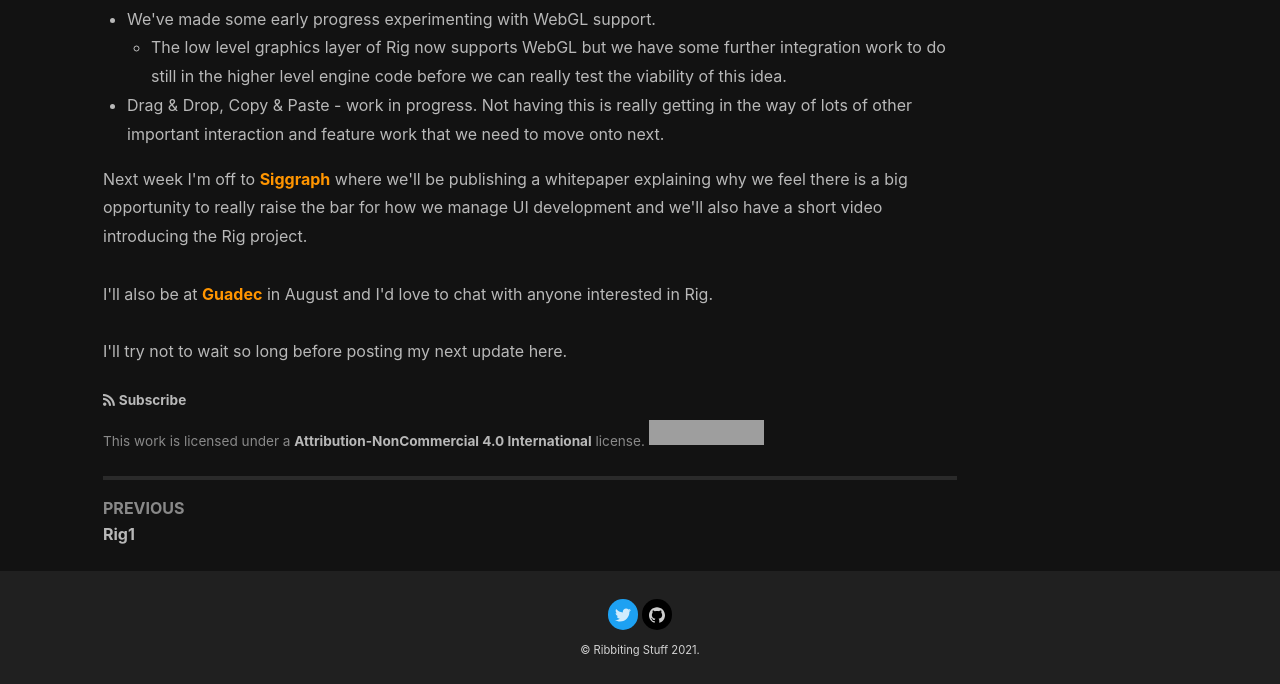
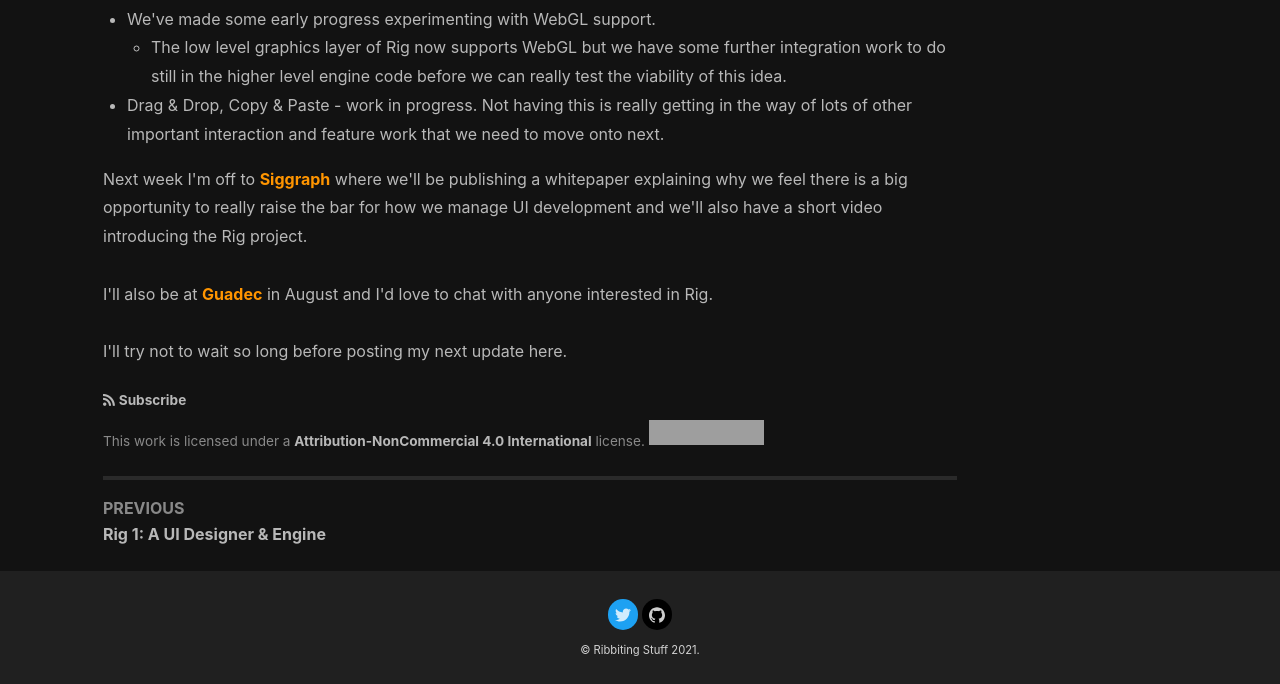
Before and after one commit to rib/rib.github.io, a Jekyll site: the page built from _posts/2013-07-15-rig-status-update.html, in a window 1280 px wide and 900 px high, scrolled down 2911 px, cut to the strip 216-900 px from the top of the window. Built offline with Jekyll 4.4.1, drawn with Linux system fonts in a browser that asks for light colours; nearby versions of some CDN libraries; grey boxes are pictures that could not be loaded.

Commit message:
Fix post titles

```diff
--- a/_posts/2012-10-31-rig1.html
+++ b/_posts/2012-10-31-Rig-1-A-UI-Designer-and-Engine.html
@@ -1,5 +1,5 @@
 ---
-Title: Rig 1 - A UI designer & engine
+title: "Rig 1: A UI Designer & Engine"
 ---
 
 <br />
--- a/_posts/2013-07-15-rig-status-update.html
+++ b/_posts/2013-07-15-rig-status-update.html
@@ -1,5 +1,5 @@
 ---
-Title: Rig Status Update
+title: Rig Status Update
 ---
 
 I've been continuing my work on the Rig project I <a href="/2012/10/31/rig1.html" target="_blank">introduced</a>&nbsp;back in September, as well as helping add Wayland support to GnomeShell, and was feeling bad that I haven't made time to post about the progress of either project and so wanted to give a quick status update for Rig...<br />
```
